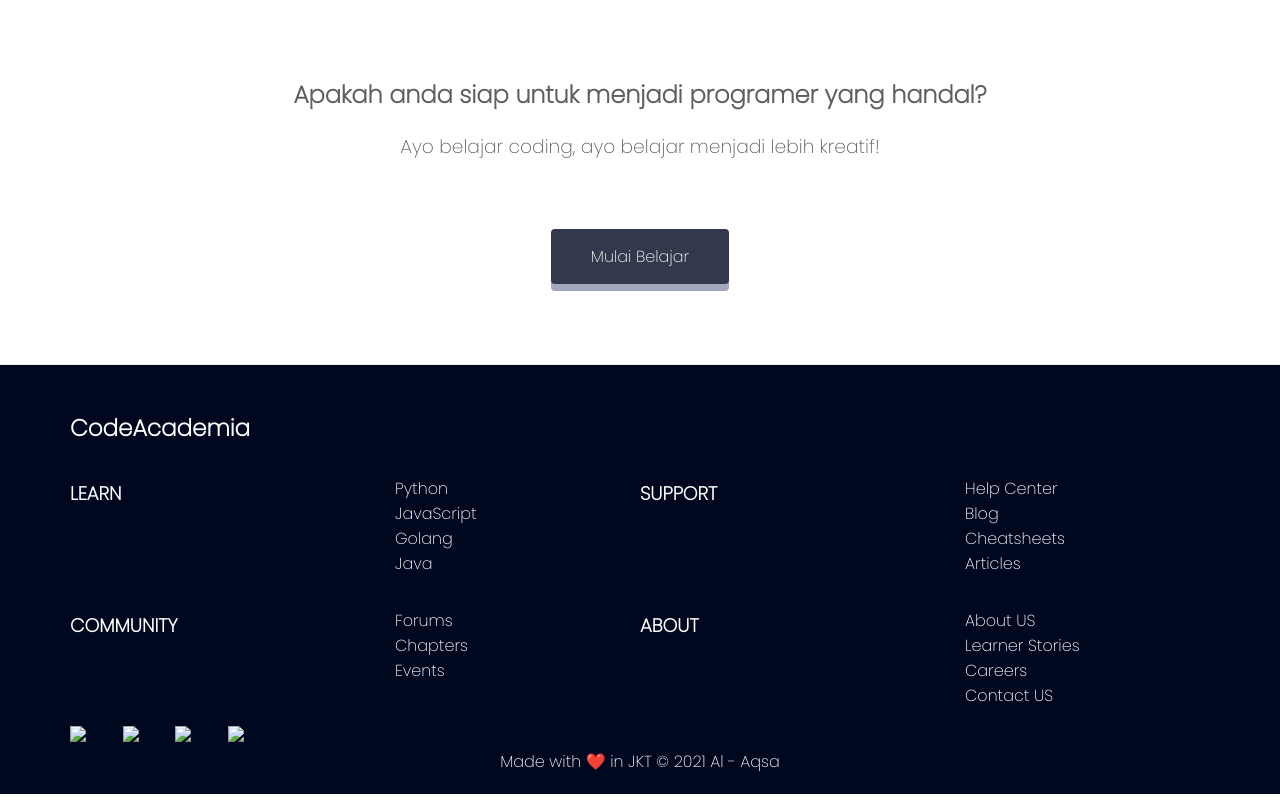
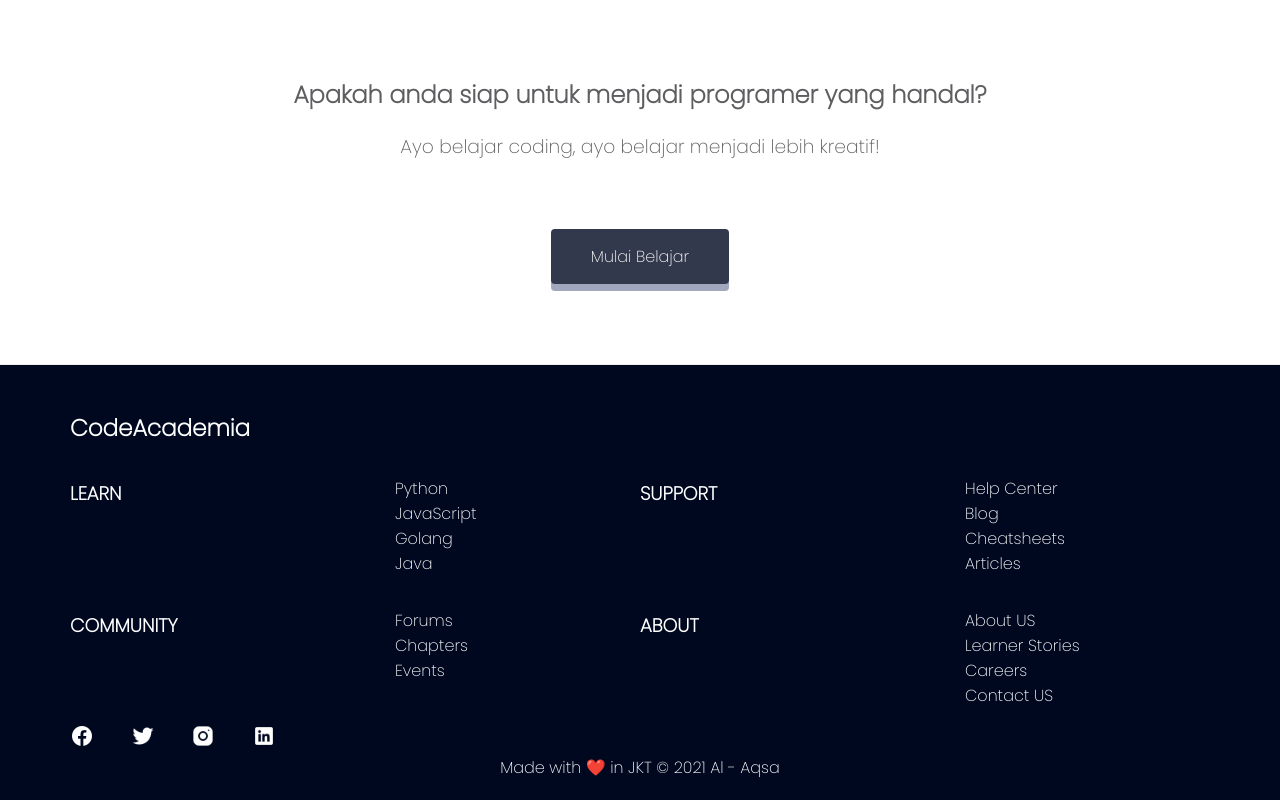
Before and after one commit to alaqsaka/CodeAcademia, a plain HTML site: page index.html in a window 1280 px wide. Shown: the part 2189-2989 px from the top of the page. Drawn offline with Linux system fonts and the light colour scheme; the site is published under a folder, as on GitHub Pages, so addresses that start at the root find nothing.

Commit message:
fixing social media icon

```diff
--- a/index.html
+++ b/index.html
@@ -150,10 +150,10 @@ interactive exercises and short videos to help you understand the concept of pro
         </div>
 
         <div class="social-media-icon">
-          <a href="#"><img src="/img/fb.png"></a>
-          <a href="#"><img src="/img/twt.png"></a>
-          <a href="#"><img src="/img/ig.png"></a>
-          <a href="#"><img src="/img/linkedin.png"></a>
+          <a href="#"><img src="img/fb.png"></a>
+          <a href="#"><img src="img/twt.png"></a>
+          <a href="#"><img src="img/ig.png"></a>
+          <a href="#"><img src="img/linkedin.png"></a>
         </div>
 
         <div class="copyright">
```
